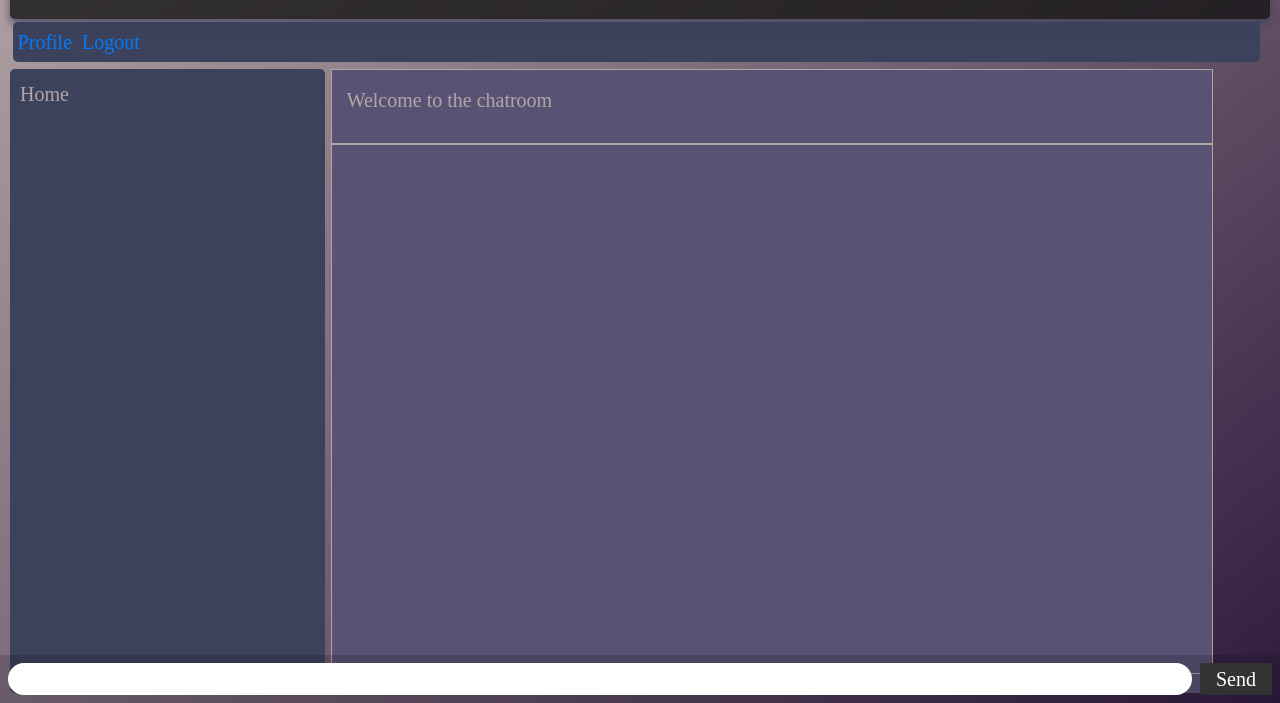
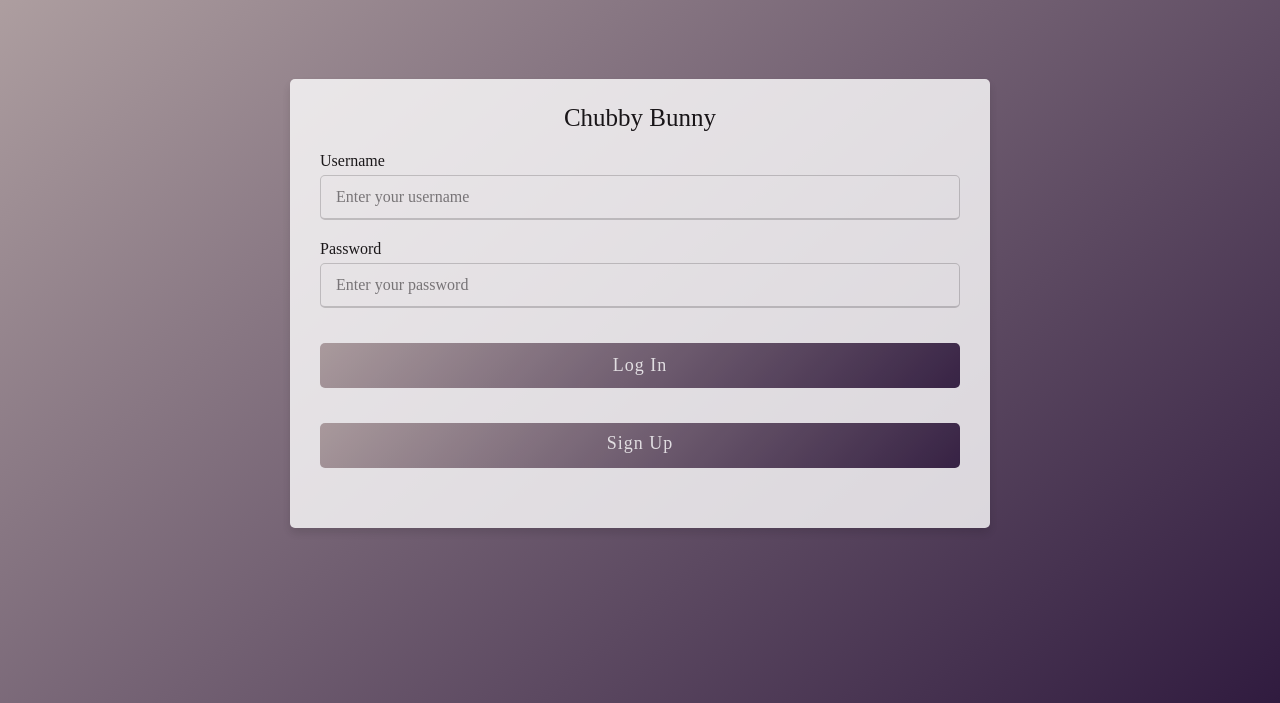
Before and after one commit to IamAlphena/glowing-octo-goggles, a website: page index.html in a window 1280 px wide. Shown: the part 97-800 px from the top of the page. Drawn offline with nearby package versions, Linux system fonts and the light colour scheme; no server answers.

Commit message:
updated logic and added login page details

```diff
--- a/index.html
+++ b/index.html
@@ -1,45 +1,66 @@
 <!DOCTYPE html>
 <html lang="en">
 
+
 <head>
     <meta charset="UTF-8">
-    <meta http-equiv="X-UA-Compatible" content="IE=edge">
+    <link rel="stylesheet" href="/css/loginStyle.css">
     <meta name="viewport" content="width=device-width, initial-scale=1.0">
-    <title>Chatty Batty</title>
-    <link rel="stylesheet" href="https://cdnjs.cloudflare.com/ajax/libs/twitter-bootstrap/4.5.0/css/bootstrap.min.css">
-    <link rel="stylesheet" href="/css/style.css">
 </head>
 
 <body>
-    <div class="topbar">
-        <!-- Profile link & Logout button-->
-        <h1> Chubby Bunny </h1>
-    </div>
-    <nav class="nav">
-        <a href="#">Profile  </a>
-        <a href="#">Logout  </a>
-    </nav>
-    <div class="spacer"></div>
-    <div class="sidenav">
-        <!--Lists all the available chats includes the search bar and the button to take you to your individual messages-->
-        <p>Home</p>
-    </div>
-    <div class="main">
-        <header>
-            <p>Welcome to the chatroom</p>
-        </header>
-        <div class="chatbox">
-            <ul id="messages"></ul>
-            <form id="form" action="">
-                <input id="input" autocomplete="off" /><button>Send</button>
-            </form>
-        </div>
-    </div>
+
+    <!-- <div class="header">
+        <img src="../images/ani-adigyozalyan-v6GfQ7gLlvY-unsplash.jpg" alt="bunny1" />
+        <img src="../images/pablo-martinez-eXLCx0XBaUE-unsplash.jpg" alt="bunny2" />
+        <img src="../images/sgalagaev--5iSCtrJX5o-unsplash.jpg" alt="bunny3" />
+        <img src="../images/janan-lagerwall-p2UbTX6Uoig-unsplash.jpg" alt="bunny4" />
+        <img src="../images/kanashi-4mN6MNWuEbs-unsplash.jpg" alt="bunny5" />
+        <img src="../images/joshua-daniel-ZW9fonU39Uc-unsplash.jpg" alt="bunny6" />
+        <img src="../images/sgalagaev-_qlg6aa4XgU-unsplash.jpg" alt="bunny7" />
+        <img src="../images/isaac-demeester-o6GS1eOmCJ0-unsplash.jpg" alt="bunny8" />
+    </div> -->
 
 
-    <script src="/socket.io/socket.io.js"></script>
-    <script src="/js/index.js"></script>
 
+    <div class="container">
+        <div class="title">Chubby Bunny</div>
+        <div class="content">
+
+            <form action="#">
+
+                <div class="user-details">
+
+                    <div class="input-box">
+                        <span class="details" id="userName">Username</span>
+                        <input type="text" placeholder="Enter your username" required>
+                    </div>
+
+                    <div class="input-box">
+                        <span class="details" id="password">Password</span>
+                        <input type="text" placeholder="Enter your password" required>
+                    </div>
+
+
+                </div>
+
+                <div class="button" id="submitBtn">
+                    <input type="submit" value="Log In">
+                </div>
+
+
+                <div class="button">
+                    <a href="register.html">Sign Up</a>
+                </div>
+
+
+            </form>
+
+        </div>
+        <script src="https://cdnjs.cloudflare.com/ajax/libs/jquery/3.2.1/jquery.min.js"></script>
+        <script src="/socket.io/socket.io.js"></script>
+        <script src="/js/login.js"></script>
 </body>
 
+
 </html>
--- /dev/null
+++ b/public/css/loginStyle.css
@@ -0,0 +1,147 @@
+:root {
+    --color1: #151515;
+    --color2: #3C415C;
+    --color3: #B4A5A5;
+    --color4: #000;
+    --color5: #585374;
+    --color6: #301B3F;
+    --color7: #836A94;
+    --color8: #7D7483;
+}
+
+
+*{
+    margin: 0;
+    padding: 0;
+    box-sizing: border-box;
+    font-family: 'Fantasy';
+
+}
+
+.header{
+    padding: 10px;
+    text-align: center;
+    color: white;
+    font-size: 20px;
+    position: absolute;
+    top: 0;
+    left: 50;
+}
+
+.header img {
+    width: 250px;
+    height: 250px;
+    padding: 10px;
+}
+
+body{
+    height: 100vh;
+    display: flex;
+    justify-content: center;
+    align-items: center;
+    padding: 10px;
+    background: linear-gradient(140deg, #B4A5A5, #301b3f);
+    margin: 0;
+}
+
+
+.container{
+    max-width: 700px;
+    width: 100%;
+    background-color: #fff;
+
+    padding: 25px 30px;
+    border-radius: 5px;
+    box-shadow: 0 5px 10px rgba(0,0,0,0.15);
+    position: relative;
+
+    opacity: 0.8;
+}
+
+.container .title{
+    font-size: 25px;
+    font-weight: 500;
+    position: relative;
+
+    text-align: center;
+}
+
+.container .title::before{
+    content: "";
+    position: absolute;
+    left: 0;
+    bottom: 0;
+    height: 3px;
+    width: 30px;
+    border-radius: 5px;
+
+}
+
+.content form .user-details{
+    display: block;
+    flex-wrap: wrap;
+    justify-content: space-between;
+    margin: 20px 0 12px 0;
+}
+
+form .user-details .input-box{
+    margin-bottom: 20px;
+    width: 100%;
+}
+
+form .input-box span.details{
+    display: block;
+    font-weight: 500;
+    margin-bottom: 5px;
+}
+
+.user-details .input-box input{
+    height: 45px;
+    width: 100%;
+    outline: none;
+    font-size: 16px;
+    border-radius: 5px;
+    padding-left: 15px;
+    border: 1px solid #ccc;
+    border-bottom-width: 2px;
+    transition: all 0.3s ease;
+}
+
+
+form .button{
+     height: 45px;
+     margin: 35px 0
+}
+
+
+
+form .button input {
+    height: 100%;
+    width: 100%;
+    border-radius: 5px;
+    border: none;
+    color: #fff;
+    font-size: 18px;
+    font-weight: 500;
+    letter-spacing: 1px;
+    background: linear-gradient(135deg,#B4A5A5, #301b3f);
+}
+
+form .button a{
+    display: block;
+    text-align: center;
+    padding: 10px;
+
+
+    height: 100%;
+    width: 100%;
+
+    border-radius: 5px;
+    border: none;
+    color: #fff;
+    font-size: 18px;
+    font-weight: 500;
+    letter-spacing: 1px;
+    background: linear-gradient(135deg,#B4A5A5, #301b3f);
+    text-decoration: none;
+}
--- /dev/null
+++ b/public/js/login.js
@@ -0,0 +1,13 @@
+var userNameInput = document.getElementById('userName');
+var passwordInput = document.getElementById('password');
+var submitBtn = document.getElementById('submitBtn');
+
+$("#submitBtn").on('click', function(event){
+    event.preventDefault();
+    console.log(userNameInput);
+    console.log(passwordInput);
+})
+
+// if userNameInput is in db start session
+
+//if not, throw error
```
Also changed, not shown: chatpage.html (added, +45 -0 lines), public/js/chatroom.js (line endings or trailing spaces).
